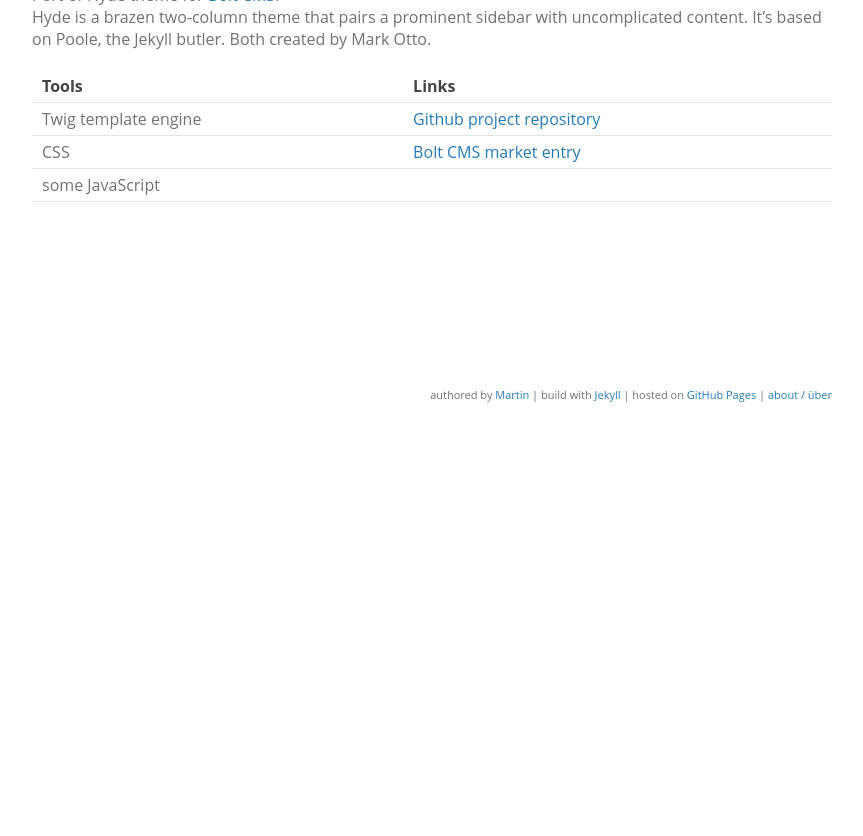
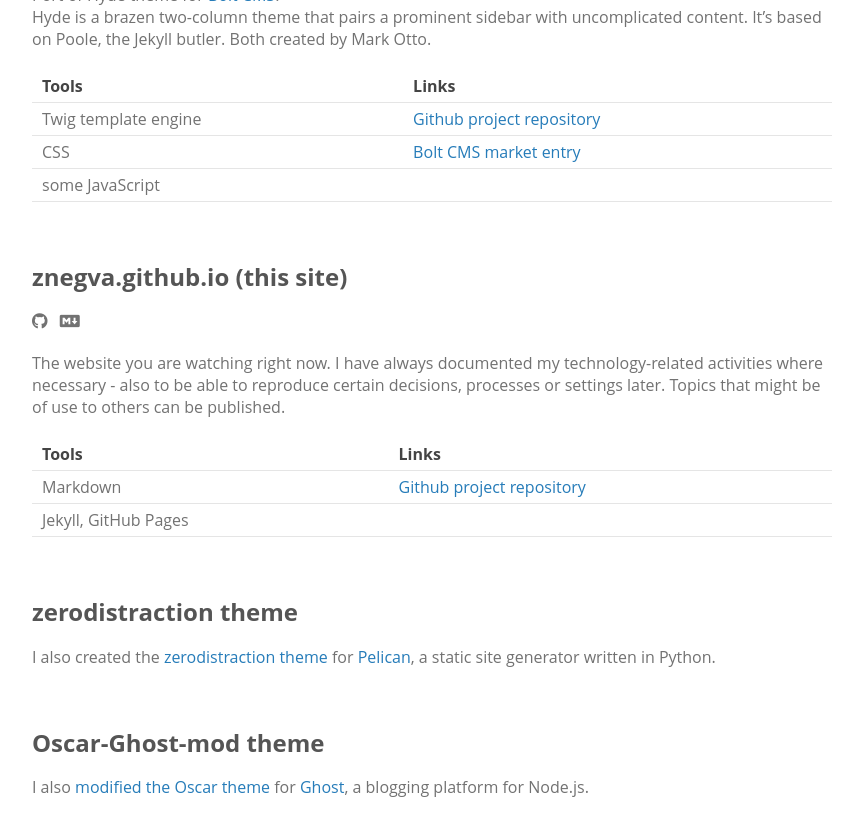
Before and after one commit to znegva/znegva.github.io, a Jekyll site: the page built from overview.md, in a window 1280 px wide and 900 px high, scrolled down 1478 px. Shown: the top 836 px of the window, without its empty margins (208-1071 px from the left). Built offline with Jekyll 4.4.1, drawn with Linux system fonts in a browser that asks for light colours; the repository's description, which GitHub fills in, is left out; before the commit the page ends 1910 px from its top, so only the background shows below that.

Commit message:
new: Add Github-Page and old theme projects to overview

```diff
--- a/overview.md
+++ b/overview.md
@@ -14,8 +14,6 @@
 [![Build Status](https://travis-ci.com/znegva/resources-generator.svg?branch=master)](https://travis-ci.com/znegva/resources-generator)
 [![codecov](https://codecov.io/gh/znegva/resources-generator/branch/master/graph/badge.svg)](https://codecov.io/gh/znegva/resources-generator)
 [![npm version](https://badge.fury.io/js/resources-generator.svg)](https://badge.fury.io/js/resources-generator)
-<i class="fab fa-node"></i>
-<i class="fab fa-npm"></i>
 
 The key reason to start this project was that I couldn't find a suitable tool for creating graphics for a Cordova project that could exactly meet all my requirements.
 It should be easy to configure and support the creation of NinePatch images for the Android platform.
@@ -70,6 +68,35 @@
 | CSS                  | [Bolt CMS market entry](https://market.bolt.cm/view/znegva/bolt-theme-hyde) |
 | some JavaScript      |                                                                             |
 
+
+&nbsp;
+
+## znegva.github.io (this site)
+<i class="fab fa-github"></i>
+<i class="fab fa-markdown"></i>
+
+The website you are watching right now.
+I have always documented my technology-related activities where necessary - also to be able to reproduce certain decisions, processes or settings later.
+Topics that might be of use to others can be published.
+
+| Tools                | Links                                                                   |
+| -------------------- | ----------------------------------------------------------------------- |
+| Markdown             | [Github project repository](https://github.com/znegva/znegva.github.io) |
+| Jekyll, GitHub Pages |                                                                         |
+
+&nbsp;
+
+## zerodistraction theme
+
+I also created the [zerodistraction theme](https://github.com/znegva/zerodistraction-theme) for [Pelican](https://blog.getpelican.com/), a static site generator written in Python.
+
+&nbsp;
+
+## Oscar-Ghost-mod theme
+
+I also [modified the Oscar theme](https://github.com/znegva/oscar-ghost-mod) for [Ghost](https://ghost.org/), a blogging platform for Node.js.
+
+
 <!--
 ## Appreciations
 
```
